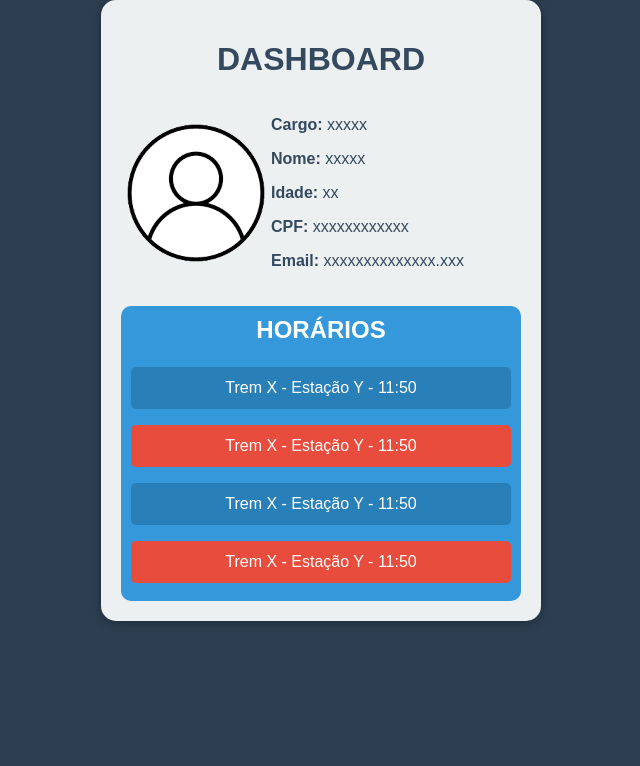
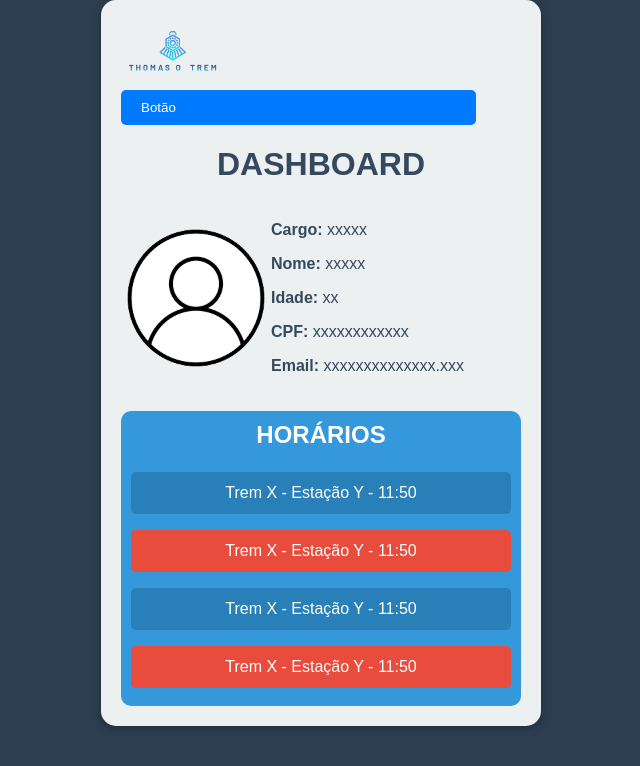
Before and after one commit to Lucascode06/SA---Thomas-o-Trem, a PHP site: page /dashboard.html in a window 1280 px wide. Shown: the top 766 px of the page, without its empty margins (319-959 px from the left). Run offline with PHP 8.4, Linux system fonts and the light colour scheme.

Commit message:
add-dash 5

```diff
--- a/DASHBOARD.css
+++ b/DASHBOARD.css
@@ -3,6 +3,20 @@ body {
     background-color: #2c3e50;
     color: #34495e;
     margin: 0;
+}
+
+.logo {
+    max-width: 100px;
+}
+
+#btn {
+    padding: 10px 20px;
+    background-color: #007BFF;
+    color: white;
+    border: none;
+    border-radius: 5px;
+    cursor: pointer;
+    padding-right: 300px;
 }
 
 .container {
--- a/dashboard.html
+++ b/dashboard.html
@@ -6,8 +6,11 @@
     <link rel="stylesheet" href="DASHBOARD.css">
     <title>Dashboard</title>
 </head>
+
 <body>
     <div class="container">
+        <img src="thomasotrem.png" alt="Logo" class="logo">
+        <button id="btn">Botão</button>
         <header>
             <h1>DASHBOARD</h1>
         </header>
```
